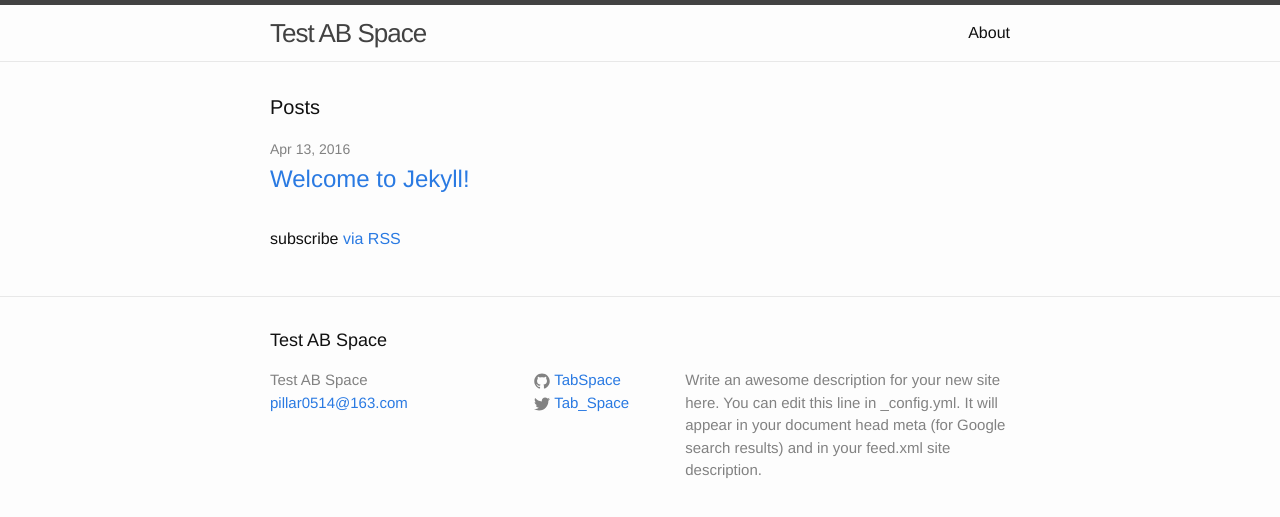
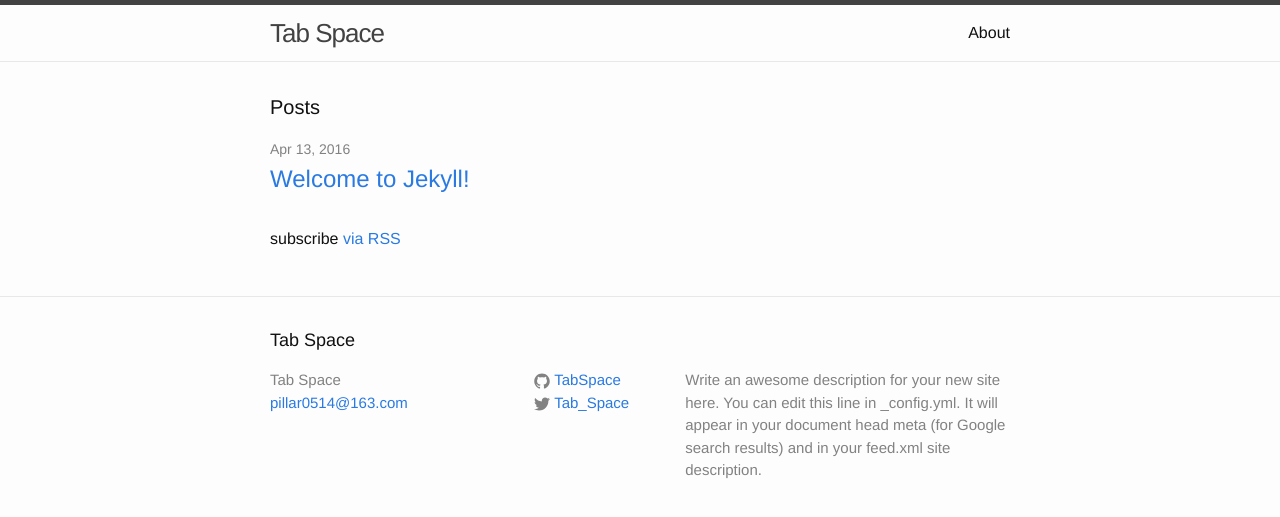
Before and after one commit to TabSpace/tabspace.github.io, a Jekyll site: the page built from blog/index.html, in a window 1280 px wide. Shown: the top 517 px of the page. Built offline with Jekyll 4.4.1, drawn with Linux system fonts in a browser that asks for light colours.

Commit message:
set config

```diff
--- a/blog/_config.yml
+++ b/blog/_config.yml
@@ -6,7 +6,7 @@
 # 'jekyll serve'. If you change this file, please restart the server process.
 
 # Site settings
-title: Test AB Space
+title: Tab Space
 email: pillar0514@163.com
 description: > # this means to ignore newlines until "baseurl:"
   Write an awesome description for your new site here. You can edit this
```
Also changed, not shown: 2 other files.
